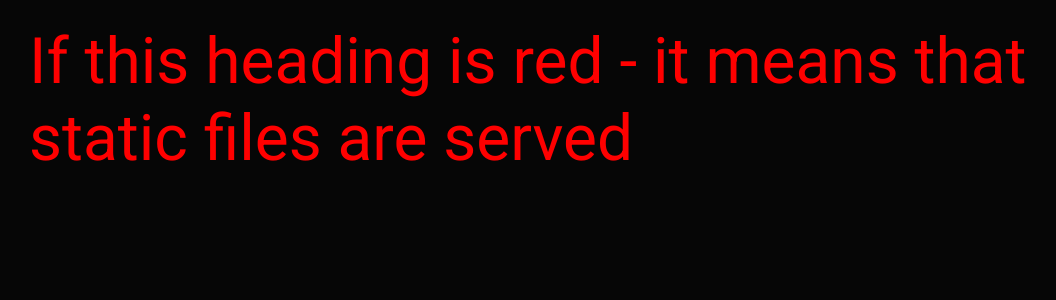
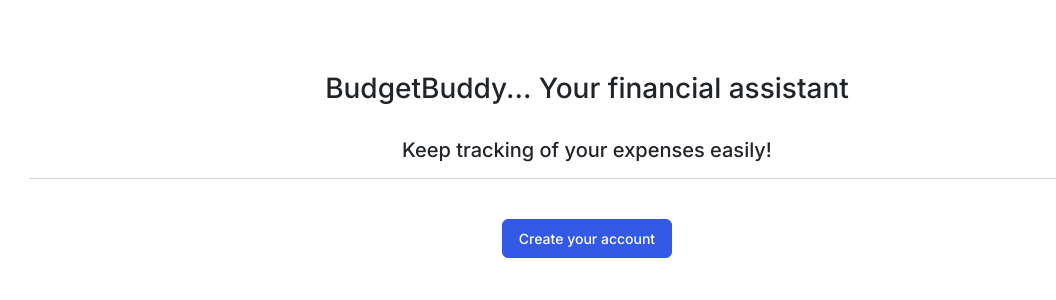
Before and after one commit to Borys-777/BudgetBuddy, a Django app: page / in a window 1280 px wide. Shown: the top 300 px of the page, without its empty margins (53-1109 px from the left). Run offline with Django 4.2, Linux system fonts and the light colour scheme; parts of the project's set-up code (start-up, migrations or seed data) failed here and were passed over.

Commit message:
Updated urls.py, added button for Account creation in index.html

```diff
--- a/expense_add/templates/expense_add/base.html
+++ b/expense_add/templates/expense_add/base.html
@@ -12,7 +12,7 @@
 
     <title> BudgetBuddy</title>
 
-    <link rel="stylesheet" type="text/css" href="https://bootswatch.com/5/cyborg/bootstrap.min.css">
+    <link rel="stylesheet" type="text/css" href="https://bootswatch.com/5/zephyr/bootstrap.min.css">
 
     <link rel="stylesheet" type="text/css" href="{% static 'css/style.css' %}">
 
--- a/templates/index.html
+++ b/expense_add/templates/index.html
@@ -13,7 +13,21 @@
     </head>
 
     <body>
-        <h1>If this heading is red - it means that static files are served</h1>
+        <br>
+        <br>
+
+        <div class="text-center">
+
+            <h3> BudgetBuddy... Your financial assistant </h3>
+
+            <br>
+
+            <h5> Keep tracking of your expenses easily! </h5>
+
+            <hr>
+            <br>
+
+            <a class="btn btn-primary" type="button" href="{% url '' %}"> Create your account </a>
     </body>
 
     </html>
--- a/expense_add/urls.py
+++ b/expense_add/urls.py
@@ -3,5 +3,5 @@ from django.urls import path
 
 urlpatterns = [
     path('',
-        views.HomePage.as_view(), name='home'),
+        views.HomePage.as_view(), name=''),
  ]
```
